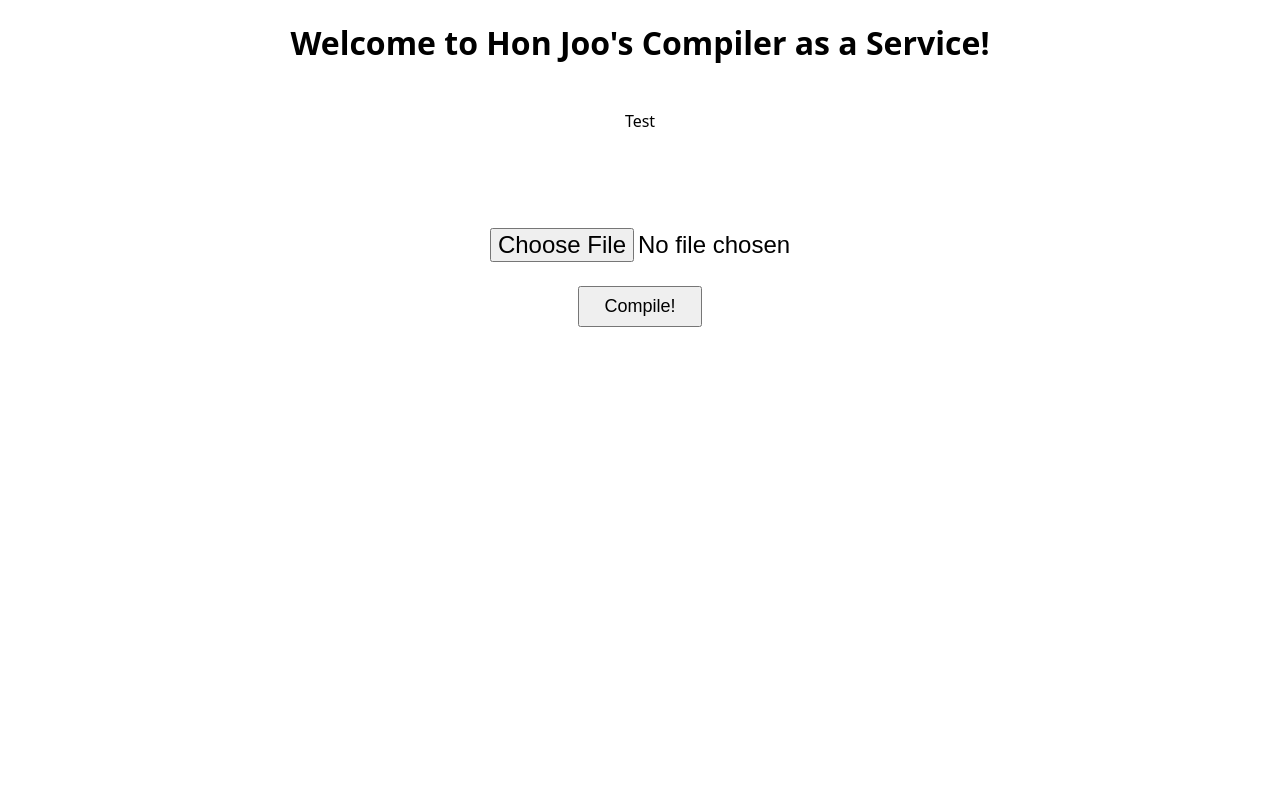
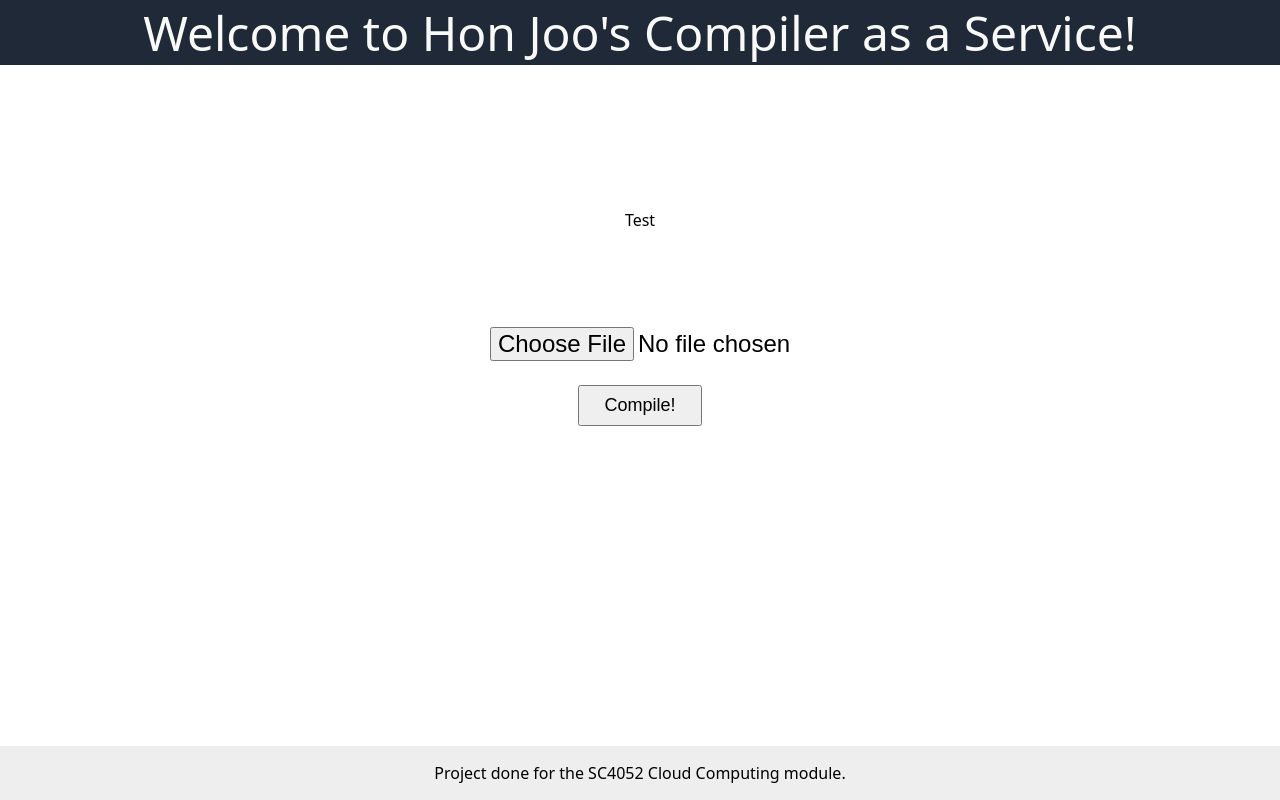
Before and after one commit to Teddies1/TeenyTinyCompiler, a plain HTML site: page templates/index.html in a window 1280 px wide. Drawn offline with Linux system fonts and the light colour scheme.

Commit message:
used flexbox to create three tier layout

```diff
--- a/static/styles.css
+++ b/static/styles.css
@@ -1,11 +1,29 @@
 body {
     font-family: system-ui, -apple-system, BlinkMacSystemFont, 'Segoe UI', Roboto, Oxygen, Ubuntu, Cantarell, 'Open Sans', 'Helvetica Neue', sans-serif;
-
+    padding: 0;
+    margin: 0;
+    height: 100vh;
+    display: flex;
+    flex-direction: column;
+    justify-content: space-between;
 }
-h1 {
-    text-align: center;
+.header {
+    display: flex;
+    justify-content: center;
+    background-color: #1f2937;
 }
 
+.header-text {
+    font-size: 48px;
+    color: #f9faf8;
+}
+
+.middle-section {
+    display: flex;
+    align-items: center;
+    justify-content: center;
+    flex-direction: column;
+}
 button {
     padding: 8px 24px;
     font-size: 18px;
@@ -32,3 +50,11 @@ input {
     text-align-last: center;
     margin: auto;
 }
+
+.footer {
+    background-color: #eeeeee;
+    display: flex;
+    justify-content: center;
+    padding: 16px;
+    align-items: center;
+}
--- a/templates/index.html
+++ b/templates/index.html
@@ -7,7 +7,10 @@
     <title>SC4052 Project</title>
 </head>
 <body>
-    <h1>Welcome to Hon Joo's Compiler as a Service!</h1>
+    <div class="header">
+        <div class="header-text">Welcome to Hon Joo's Compiler as a Service!</div>
+    </div>
+    <div class="middle-section">
         <div class="description">
             Test
         </div>
@@ -15,10 +18,11 @@
             <input type="file" id="fileInput" name="fileInput" accept=".txt">
             <button type="submit">Compile!</button>
         </form>
+    </div>
     <p id="output"></p>
-
-
-
+    <div class="footer">
+        Project done for the SC4052 Cloud Computing module.
+    </div>
     <script>
         document.getElementById("uploadForm").addEventListener("submit", function(event){
             event.preventDefault(); // Prevent default form submission
```
Lines whose indentation alone changed are shown as unchanged.
